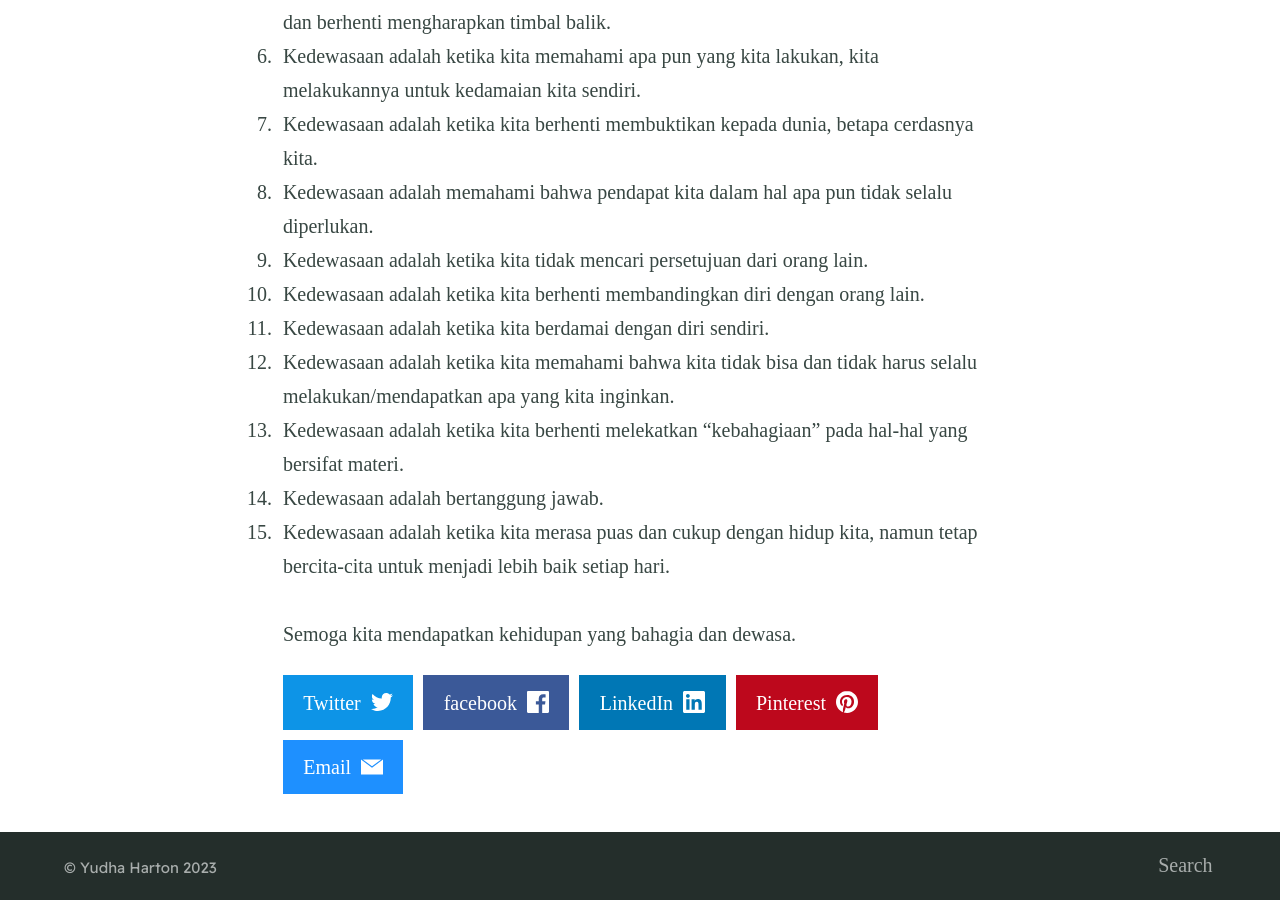
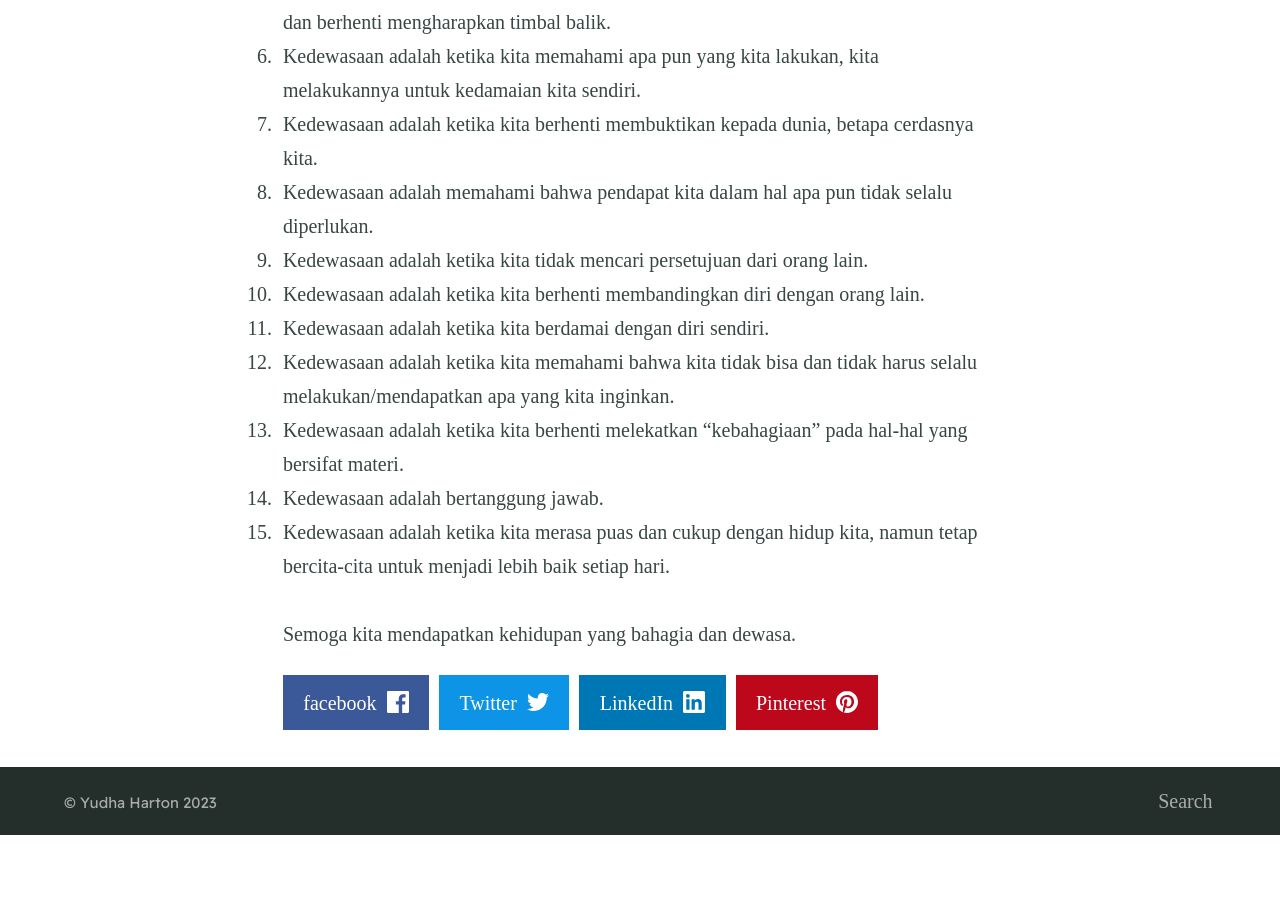
Before and after one commit to yudhaharton/yudhaharton.github.io, a Jekyll site: the page built from _posts/2023-11-20-what-is-maturity.md, in a window 1280 px wide and 900 px high, scrolled down 1870 px. Built offline with Jekyll 4.4.1, drawn with Linux system fonts in a browser that asks for light colours; some web fonts are replaced; after the commit the page ends 2705 px from its top, so only the background shows below that; some of the changed lines change nothing that is shown.

Commit message:
Update _config.yml

```diff
--- a/_config.yml
+++ b/_config.yml
@@ -146,11 +146,10 @@ social_links: # Appears in sidebar. Set the urls then uncomment and comment out
   RSS: /feed.xml
 
 sharing_links: # Appear at the bottom of single blog posts, add as desired. The value can be 'true' or the desired button colour
+  facebook: "#3B5998"
   Twitter: "#0d94e7"
-  facebook: "#3B5998"
   LinkedIn: "#0077B5"
   Pinterest: "#BD081C"
-  Email: true
 
 # Load custom fonts from fonts.google.com etc
 #
```
